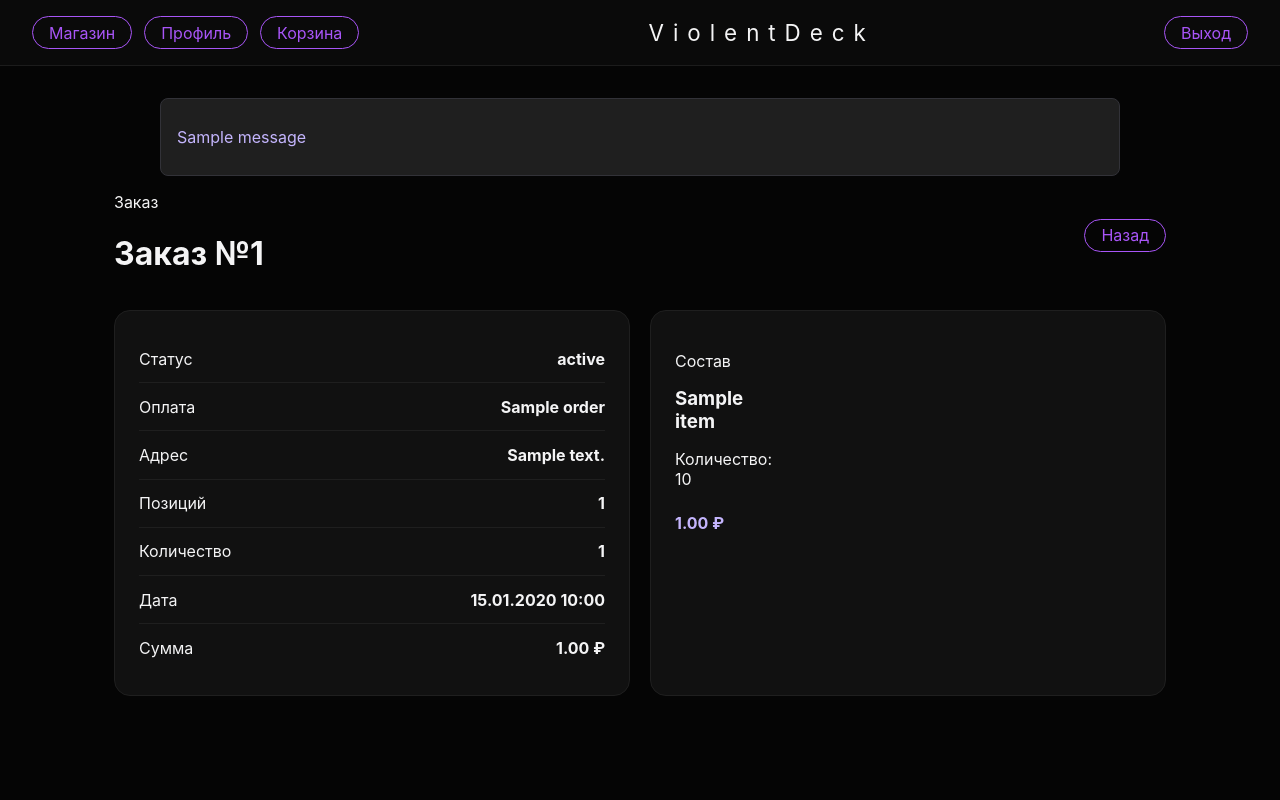
After one commit to nznnnks/ViolentDeck, a Flask app: template course_skateshop/templates/order_detail.html in a window 1280 px wide. The commit adds this page. Run offline with Flask 3, Linux system fonts and the light colour scheme; the template is opened without the code that fills it: most values are stand-ins (such as "Sample title", 1, 10 or a date in 2020); one stand-in notice (Sample message) is shown.

Commit message:
Fixed orders in user profile and admin panel

```diff
--- a/course_skateshop/app.py
+++ b/course_skateshop/app.py
@@ -3,6 +3,7 @@ import random
 import smtplib
 from datetime import datetime, timedelta
 from email.message import EmailMessage
+from uuid import uuid4
 
 from flask import Flask, flash, redirect, render_template, request, session, url_for
 from sqlalchemy import (
@@ -40,7 +41,6 @@ ORDER_STATUSES = [
 PAYMENT_METHODS = [
     ("cash", "Наличными при получении"),
     ("card", "Картой при получении"),
-    ("online", "Онлайн-оплата"),
 ]
 
 
@@ -80,6 +80,7 @@ class Order(Base):
 
     id: Mapped[int] = mapped_column(primary_key=True)
     user_id: Mapped[int] = mapped_column(nullable=False, index=True)
+    checkout_id: Mapped[str] = mapped_column(String(32), nullable=False, index=True, default="")
     product_id: Mapped[int] = mapped_column(nullable=False, index=True)
     quantity: Mapped[int] = mapped_column(nullable=False, default=1)
     total_price: Mapped[Decimal] = mapped_column(Numeric(10, 2), nullable=False)
@@ -150,6 +151,15 @@ def paginate_statement(db_session, statement, page: int):
     return items, page, total_pages, total
 
 
+def paginate_list(items: list, page: int):
+    total = len(items)
+    total_pages = max(1, (total + PAGE_SIZE - 1) // PAGE_SIZE)
+    page = min(max(1, page), total_pages)
+    start_index = (page - 1) * PAGE_SIZE
+    end_index = start_index + PAGE_SIZE
+    return items[start_index:end_index], page, total_pages, total
+
+
 def user_to_dict(user: User) -> dict:
     return {
         "id": user.id,
@@ -220,9 +230,79 @@ def get_cart_count() -> int:
     return sum(get_cart().values())
 
 
+def get_checkout_id(order: Order) -> str:
+    return order.checkout_id or f"legacy-{order.id}"
+
+
+def build_grouped_orders(
+    orders: list[Order],
+    products_by_id: dict[int, Product],
+    users_by_id: dict[int, User] | None = None,
+) -> list[dict]:
+    grouped_orders: dict[str, dict] = {}
+
+    for order in orders:
+        checkout_id = get_checkout_id(order)
+        product = products_by_id.get(order.product_id)
+        order_group = grouped_orders.get(checkout_id)
+
+        if order_group is None:
+            user = users_by_id.get(order.user_id) if users_by_id is not None else None
+            order_group = {
+                "id": order.id,
+                "checkout_id": checkout_id,
+                "status": order.status,
+                "shipping_address": order.shipping_address,
+                "payment_method": order.payment_method,
+                "payment_method_label": get_payment_method_label(order.payment_method),
+                "created_at": order.created_at,
+                "total_price": Decimal("0.00"),
+                "total_quantity": 0,
+                "items_count": 0,
+                "username": user.username if user is not None else "Пользователь удалён",
+                "email": user.email if user is not None else "",
+                "items": [],
+                "categories": set(),
+                "first_product_image_url": product.image_url if product is not None else "",
+            }
+            grouped_orders[checkout_id] = order_group
+
+        order_group["id"] = min(order_group["id"], order.id)
+        order_group["created_at"] = min(order_group["created_at"], order.created_at)
+        order_group["total_price"] += Decimal(order.total_price)
+        order_group["total_quantity"] += order.quantity
+        order_group["items_count"] += 1
+
+        if product is not None:
+            order_group["categories"].add(product.category_slug)
+            if not order_group["first_product_image_url"]:
+                order_group["first_product_image_url"] = product.image_url
+
+        order_group["items"].append(
+            {
+                "order_row_id": order.id,
+                "product_id": order.product_id,
+                "product_name": product.name if product is not None else "Товар удалён",
+                "product_image_url": product.image_url if product is not None else "",
+                "category_slug": product.category_slug if product is not None else "",
+                "quantity": order.quantity,
+                "total_price": order.total_price,
+            }
+        )
+
+    grouped_list = list(grouped_orders.values())
+    for order_group in grouped_list:
+        order_group["items"].sort(key=lambda item: item["order_row_id"])
+        order_group["categories"] = ", ".join(sorted({category for category in order_group["categories"] if category})) or "—"
+
+    grouped_list.sort(key=lambda item: (item["created_at"], item["id"]), reverse=True)
+    return grouped_list
+
+
 def serialize_order(order: Order, product: Product | None) -> dict:
     return {
         "id": order.id,
+        "checkout_id": get_checkout_id(order),
         "quantity": order.quantity,
         "status": order.status,
         "total_price": order.total_price,
@@ -239,6 +319,7 @@ def serialize_order(order: Order, product: Product | None) -> dict:
 def serialize_admin_order(order: Order, user: User | None, product: Product | None) -> dict:
     return {
         "id": order.id,
+        "checkout_id": get_checkout_id(order),
         "quantity": order.quantity,
         "status": order.status,
         "total_price": order.total_price,
@@ -326,13 +407,64 @@ def ensure_order_table_columns() -> None:
         alter_statements.append(
             "ALTER TABLE orders ADD COLUMN IF NOT EXISTS payment_method VARCHAR(30) NOT NULL DEFAULT 'cash'"
         )
+    if "checkout_id" not in existing_columns:
+        alter_statements.append(
+            "ALTER TABLE orders ADD COLUMN IF NOT EXISTS checkout_id VARCHAR(32) NOT NULL DEFAULT ''"
+        )
 
     if not alter_statements:
+        with engine.begin() as connection:
+            connection.execute(text("UPDATE orders SET checkout_id = CONCAT('legacy-', id) WHERE checkout_id IS NULL OR checkout_id = ''"))
         return
 
     with engine.begin() as connection:
         for statement in alter_statements:
             connection.execute(text(statement))
+        connection.execute(text("UPDATE orders SET checkout_id = CONCAT('legacy-', id) WHERE checkout_id IS NULL OR checkout_id = ''"))
+
+
+def backfill_historical_checkout_ids() -> None:
+    with SessionLocal() as db_session:
+        orders = list(
+            db_session.scalars(
+                select(Order).order_by(Order.user_id.asc(), Order.created_at.asc(), Order.id.asc())
+            )
+        )
+        if not orders:
+            return
+
+        current_group: list[Order] = []
+
+        def flush_group() -> None:
+            if len(current_group) < 2:
+                return
+            checkout_id = uuid4().hex
+            for grouped_order in current_group:
+                grouped_order.checkout_id = checkout_id
+
+        for order in orders:
+            if not current_group:
+                current_group = [order]
+                continue
+
+            previous_order = current_group[-1]
+            same_customer = order.user_id == previous_order.user_id
+            same_address = order.shipping_address == previous_order.shipping_address
+            same_payment = order.payment_method == previous_order.payment_method
+            same_status = order.status == previous_order.status
+            close_in_time = abs((order.created_at - previous_order.created_at).total_seconds()) <= 5
+            current_is_legacy = order.checkout_id.startswith("legacy-")
+            previous_is_legacy = previous_order.checkout_id.startswith("legacy-")
+
+            if same_customer and same_address and same_payment and same_status and close_in_time and current_is_legacy and previous_is_legacy:
+                current_group.append(order)
+                continue
+
+            flush_group()
+            current_group = [order]
+
+        flush_group()
+        db_session.commit()
 
 
 def ensure_seed_user(seed_user: dict) -> None:
@@ -357,6 +489,7 @@ def init_db() -> None:
     Base.metadata.create_all(engine)
     ensure_user_table_columns()
     ensure_order_table_columns()
+    backfill_historical_checkout_ids()
     ensure_seed_user(DEFAULT_USER)
     ensure_seed_user(ADMIN_USER)
 
@@ -857,6 +990,7 @@ def create_order():
         products = list(db_session.scalars(select(Product).where(Product.id.in_(product_ids)))) if product_ids else []
         products_by_id = {product.id: product for product in products}
         created_orders = 0
+        checkout_id = uuid4().hex
 
         for product_id, quantity in cart.items():
             try:
@@ -869,6 +1003,7 @@ def create_order():
             db_session.add(
                 Order(
                     user_id=user.id,
+                    checkout_id=checkout_id,
                     product_id=product.id,
                     quantity=quantity,
                     total_price=product.price * quantity,
@@ -902,15 +1037,52 @@ def profile():
                 select(Order)
                 .where(Order.user_id == user.id)
                 .order_by(Order.created_at.desc(), Order.id.desc())
-                .limit(10)
             )
         )
         product_ids = [order.product_id for order in orders]
         products = list(db_session.scalars(select(Product).where(Product.id.in_(product_ids)))) if product_ids else []
 
     products_by_id = {product.id: product for product in products}
-    orders_data = [serialize_order(order, products_by_id.get(order.product_id)) for order in orders]
+    orders_data = build_grouped_orders(orders, products_by_id)[:10]
     return render_template("profile.html", user=user_to_dict(user), orders=orders_data, get_image_source=get_image_source)
+
+
+@app.route("/orders/<int:order_id>")
+def order_detail(order_id: int):
+    user = get_authenticated_user()
+    if user is None:
+        return redirect(url_for("auth_page"))
+    if user.role == "admin":
+        return redirect(url_for("admin_orders"))
+
+    with SessionLocal() as db_session:
+        anchor_order = db_session.scalar(select(Order).where(Order.id == order_id, Order.user_id == user.id))
+        if anchor_order is None:
+            flash("Заказ не найден.")
+            return redirect(url_for("profile"))
+
+        checkout_id = get_checkout_id(anchor_order)
+        order_rows = list(
+            db_session.scalars(
+                select(Order)
+                .where(Order.user_id == user.id, Order.checkout_id == checkout_id)
+                .order_by(Order.id.asc())
+            )
+        )
+        if not order_rows:
+            order_rows = [anchor_order]
+        product_ids = [order.product_id for order in order_rows]
+        products = list(db_session.scalars(select(Product).where(Product.id.in_(product_ids)))) if product_ids else []
+
+    products_by_id = {product.id: product for product in products}
+    grouped_orders = build_grouped_orders(order_rows, products_by_id)
+    order_data = grouped_orders[0] if grouped_orders else build_grouped_orders([anchor_order], products_by_id)[0]
+    return render_template(
+        "order_detail.html",
+        user=user_to_dict(user),
+        order=order_data,
+        get_image_source=get_image_source,
+    )
 
 
 @app.post("/profile/password/send-code")
@@ -1259,7 +1431,18 @@ def admin_orders():
                 conditions.append(Order.id == int(search_query))
             statement = statement.where(or_(*conditions))
         statement = statement.order_by(Order.created_at.desc(), Order.id.desc())
-        orders, page, total_pages, total = paginate_statement(db_session, statement, page)
+        matched_orders = list(db_session.scalars(statement))
+        checkout_ids = [get_checkout_id(order) for order in matched_orders]
+        if checkout_ids:
+            orders = list(
+                db_session.scalars(
+                    select(Order)
+                    .where(Order.checkout_id.in_(checkout_ids))
+                    .order_by(Order.created_at.desc(), Order.id.desc())
+                )
+            )
+        else:
+            orders = []
 
         user_ids = [order.user_id for order in orders]
         product_ids = [order.product_id for order in orders]
@@ -1268,10 +1451,8 @@ def admin_orders():
 
     users_by_id = {user.id: user for user in users}
     products_by_id = {product.id: product for product in products}
-    orders_data = [
-        serialize_admin_order(order, users_by_id.get(order.user_id), products_by_id.get(order.product_id))
-        for order in orders
-    ]
+    orders_data = build_grouped_orders(orders, products_by_id, users_by_id)
+    orders_data, page, total_pages, total = paginate_list(orders_data, page)
 
     return render_template(
         "admin_orders.html",
@@ -1298,43 +1479,27 @@ def admin_update_order(order_id: int):
     search_query = request.form.get("q", "").strip().lower()
     status_filter = request.form.get("status_filter", "all").strip().lower()
     payment_filter = request.form.get("payment_filter", "all").strip().lower()
-    quantity_raw = request.form.get("quantity", "1").strip()
     shipping_address = request.form.get("shipping_address", "").strip()
     status = normalize_order_status(request.form.get("status"))
     payment_method = normalize_payment_method(request.form.get("payment_method"))
-
-    try:
-        quantity = int(quantity_raw)
-    except ValueError:
-        flash("Количество должно быть целым числом.")
-        return redirect(url_for("admin_orders", page=page, q=search_query, status=status_filter, payment=payment_filter))
-
-    if quantity <= 0:
-        flash("Количество должно быть больше нуля.")
-        return redirect(url_for("admin_orders", page=page, q=search_query, status=status_filter, payment=payment_filter))
     if not shipping_address:
         flash("Укажите адрес доставки.")
         return redirect(url_for("admin_orders", page=page, q=search_query, status=status_filter, payment=payment_filter))
 
     with SessionLocal() as db_session:
-        order = db_session.scalar(select(Order).where(Order.id == order_id))
-        if order is None:
+        anchor_order = db_session.scalar(select(Order).where(Order.id == order_id))
+        if anchor_order is None:
             flash("Заказ не найден.")
             return redirect(url_for("admin_orders", page=page, q=search_query, status=status_filter, payment=payment_filter))
-
-        product = db_session.scalar(select(Product).where(Product.id == order.product_id))
-        if product is not None:
-            unit_price = product.price
-        elif order.quantity > 0:
-            unit_price = (Decimal(order.total_price) / Decimal(order.quantity)).quantize(Decimal("0.01"))
-        else:
-            unit_price = Decimal(order.total_price)
-
-        order.quantity = quantity
-        order.shipping_address = shipping_address
-        order.payment_method = payment_method
-        order.status = status
-        order.total_price = (unit_price * quantity).quantize(Decimal("0.01"))
+        checkout_id = get_checkout_id(anchor_order)
+        orders = list(db_session.scalars(select(Order).where(Order.checkout_id == checkout_id)))
+        if not orders:
+            orders = [anchor_order]
+
+        for order in orders:
+            order.shipping_address = shipping_address
+            order.payment_method = payment_method
+            order.status = status
         db_session.commit()
 
     flash("Заказ обновлён.")
@@ -1352,11 +1517,16 @@ def admin_delete_order(order_id: int):
     status_filter = request.form.get("status_filter", "all").strip().lower()
     payment_filter = request.form.get("payment_filter", "all").strip().lower()
     with SessionLocal() as db_session:
-        order = db_session.scalar(select(Order).where(Order.id == order_id))
-        if order is None:
+        anchor_order = db_session.scalar(select(Order).where(Order.id == order_id))
+        if anchor_order is None:
             flash("Заказ не найден.")
             return redirect(url_for("admin_orders", page=page, q=search_query, status=status_filter, payment=payment_filter))
-        db_session.delete(order)
+        checkout_id = get_checkout_id(anchor_order)
+        orders = list(db_session.scalars(select(Order).where(Order.checkout_id == checkout_id)))
+        if not orders:
+            orders = [anchor_order]
+        for order in orders:
+            db_session.delete(order)
         db_session.commit()
 
     flash("Заказ удалён.")
--- a/course_skateshop/static/css/style.css
+++ b/course_skateshop/static/css/style.css
@@ -337,6 +337,15 @@ textarea {
   overflow: hidden;
 }
 
+.order-link {
+  color: inherit;
+  display: block;
+}
+
+.order-link:hover {
+  border-color: rgba(168, 85, 247, 0.6);
+}
+
 .order-card-image {
   width: 100%;
   height: 180px;
@@ -346,6 +355,36 @@ textarea {
 
 .order-card-body {
   padding: 1.25rem 1.5rem 1.5rem;
+}
+
+.order-items-list {
+  display: grid;
+  gap: 1rem;
+}
+
+.order-item-row {
+  display: grid;
+  grid-template-columns: 96px 1fr;
+  gap: 1rem;
+  align-items: center;
+  padding-bottom: 1rem;
+  border-bottom: 1px solid #1f1f1f;
+}
+
+.order-item-row:last-child {
+  padding-bottom: 0;
+  border-bottom: none;
+}
+
+.order-item-thumb {
+  width: 96px;
+  height: 96px;
+  object-fit: cover;
+  border-radius: 0.75rem;
+}
+
+.order-item-content h3 {
+  margin: 0 0 0.4rem;
 }
 
 .profile-grid {
@@ -452,6 +491,22 @@ textarea {
   border-collapse: collapse;
 }
 
+.admin-table input[type="text"],
+.admin-table input[type="email"],
+.admin-table input[type="search"],
+.admin-table select,
+.admin-table textarea {
+  min-width: 260px;
+}
+
+.admin-table select {
+  min-width: 200px;
+}
+
+.admin-table textarea {
+  min-width: 320px;
+}
+
 .admin-table th,
 .admin-table td {
   padding: 0.75rem;
--- a/course_skateshop/templates/admin_dashboard.html
+++ b/course_skateshop/templates/admin_dashboard.html
@@ -65,7 +65,6 @@
         <a class="ghost-button" href="{{ url_for('admin_users', role='admin') }}">Администраторы</a>
         <a class="ghost-button" href="{{ url_for('admin_users', verified='unverified') }}">Неподтверждённые</a>
         <a class="ghost-button" href="{{ url_for('admin_orders', status='new') }}">Новые заказы</a>
-        <a class="ghost-button" href="{{ url_for('admin_orders', payment='online') }}">Онлайн-оплата</a>
         <a class="ghost-button" href="{{ url_for('admin_products', category='skateboards') }}">Скейтборды</a>
       </div>
     </section>
--- a/course_skateshop/templates/cart.html
+++ b/course_skateshop/templates/cart.html
@@ -66,7 +66,6 @@
             <select name="payment_method" required>
               <option value="cash">Наличными при получении</option>
               <option value="card">Картой при получении</option>
-              <option value="online">Онлайн-оплата</option>
             </select>
           </label>
           <div class="profile-item">
--- /dev/null
+++ b/course_skateshop/templates/order_detail.html
@@ -0,0 +1,66 @@
+<!doctype html>
+<html lang="ru">
+<head>
+  <meta charset="utf-8">
+  <meta name="viewport" content="width=device-width, initial-scale=1">
+  <title>ViolentDeck — Заказ №{{ order.id }}</title>
+  <link rel="stylesheet" href="{{ url_for('static', filename='css/style.css') }}">
+</head>
+<body>
+  <header class="app-header">
+    <div class="header-actions">
+      <a class="ghost-button" href="{{ url_for('shop') }}">Магазин</a>
+      <a class="ghost-button" href="{{ url_for('profile') }}">Профиль</a>
+      <a class="ghost-button" href="{{ url_for('cart_page') }}">Корзина{% if cart_count %} ({{ cart_count }}){% endif %}</a>
+    </div>
+    <div class="brand-name">ViolentDeck</div>
+    <a class="ghost-button" href="{{ url_for('logout') }}">Выход</a>
+  </header>
+  <main class="profile-page">
+    {% with messages = get_flashed_messages() %}
+    {% if messages %}
+      <div class="flash-box">
+        {% for message in messages %}
+          <p>{{ message }}</p>
+        {% endfor %}
+      </div>
+    {% endif %}
+    {% endwith %}
+    <div class="section-head">
+      <div>
+        <p class="eyebrow">Заказ</p>
+        <h1>Заказ №{{ order.id }}</h1>
+      </div>
+      <a class="ghost-button" href="{{ url_for('profile') }}">Назад</a>
+    </div>
+    <section class="profile-grid">
+      <article class="profile-card">
+        <div class="profile-item"><span>Статус</span><strong>{{ order.status }}</strong></div>
+        <div class="profile-item"><span>Оплата</span><strong>{{ order.payment_method_label }}</strong></div>
+        <div class="profile-item"><span>Адрес</span><strong>{{ order.shipping_address }}</strong></div>
+        <div class="profile-item"><span>Позиций</span><strong>{{ order.items_count }}</strong></div>
+        <div class="profile-item"><span>Количество</span><strong>{{ order.total_quantity }}</strong></div>
+        <div class="profile-item"><span>Дата</span><strong>{{ order.created_at.strftime('%d.%m.%Y %H:%M') }}</strong></div>
+        <div class="profile-item"><span>Сумма</span><strong>{{ '%.2f'|format(order.total_price) }} ₽</strong></div>
+      </article>
+      <article class="profile-card">
+        <p class="eyebrow">Состав</p>
+        <div class="order-items-list">
+          {% for item in order.items %}
+          <article class="order-item-row">
+            {% if item.product_image_url %}
+            <img class="order-item-thumb" src="{{ get_image_source(item.product_image_url) }}" alt="{{ item.product_name }}">
+            {% endif %}
+            <div class="order-item-content">
+              <h3>{{ item.product_name }}</h3>
+              <p>Количество: {{ item.quantity }}</p>
+              <strong class="price-label">{{ '%.2f'|format(item.total_price) }} ₽</strong>
+            </div>
+          </article>
+          {% endfor %}
+        </div>
+      </article>
+    </section>
+  </main>
+</body>
+</html>
```
Also changed, not shown: course_skateshop/templates/admin_orders.html (+14 -8 lines), course_skateshop/templates/profile.html (+6 -12 lines).
